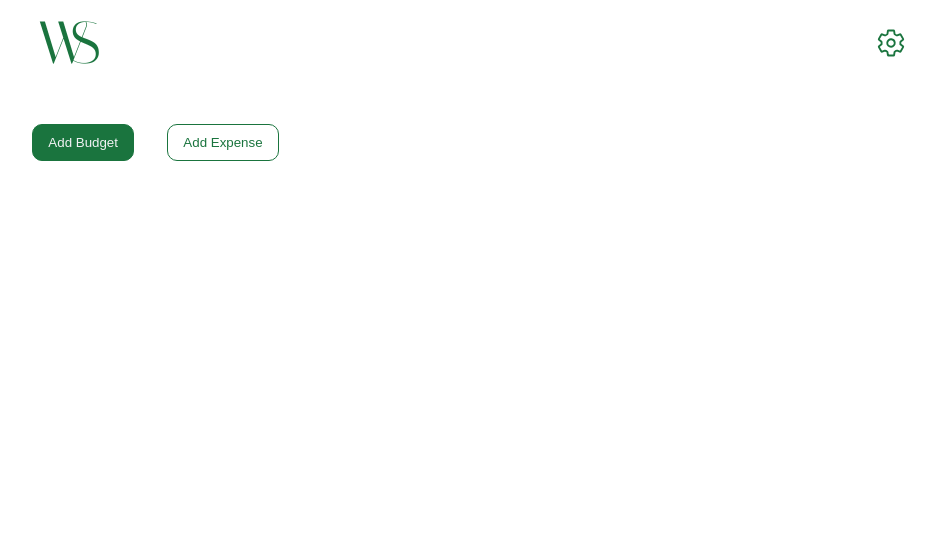
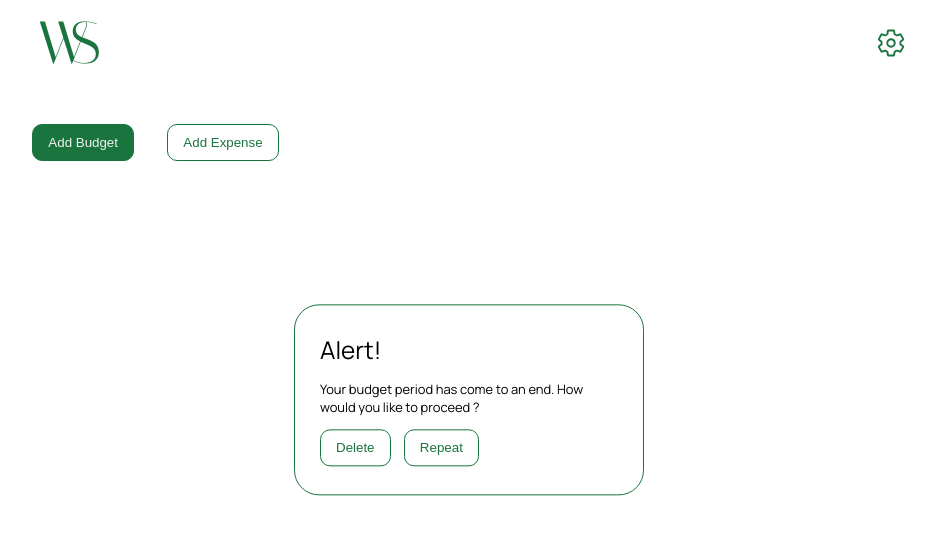
Before and after one commit to claudiugubernu/wise-spendings, a React (Create React App) app: page / in a window 1280 px wide. Shown: the top 534 px of the page, without its empty margins (171-1107 px from the left). Built offline with nearby package versions, Linux system fonts and the light colour scheme.

Commit message:
added reusable modal, added new langTerms, added budget period options

```diff
--- a/src/components/AddBudgetModal/AddBudgetModal.js
+++ b/src/components/AddBudgetModal/AddBudgetModal.js
@@ -8,12 +8,14 @@ const AddBudgetModal = ({ show, handleClose }) => {
   const formRef = useRef();
   const nameRef = useRef();
   const maxRef = useRef();
+  const budgetPeriod = useRef();
   const { addBudget, lang } = useAppContext();
   const handleSubmit = (e) => {
     e.preventDefault();
     addBudget({
       name: nameRef.current.value,
       max: parseFloat(maxRef.current.value),
+      budgetPeriod: budgetPeriod.current.value
     });
     formRef.current.reset();
     handleClose();
@@ -46,7 +48,7 @@ const AddBudgetModal = ({ show, handleClose }) => {
             <label htmlFor="budgetPeriod">
               {langTerms(lang, "Budget Period")}
             </label>
-            <select id="budgetPeriod">
+            <select id="budgetPeriod" ref={budgetPeriod} required>
               <option value="week">{langTerms(lang, "One Week")}</option>
               <option value="month">{langTerms(lang, "One Month")}</option>
               <option value="year">{langTerms(lang, "One Year")}</option>
--- /dev/null
+++ b/src/components/Modal/Modal.js
@@ -0,0 +1,41 @@
+import React, { useState } from 'react'
+import { useAppContext } from '../../context/AppContext';
+import { langTerms } from '../../static/langTerms';
+import Button from '../Button/Button';
+
+const Modal = ({modalHeader, modalBodyText, buttons}) => {
+  const {lang} = useAppContext();
+  const [showModal, setShowModal] = useState(true);
+  const handleClose = () => {
+    setShowModal((prev) => !prev)
+  }
+
+  return (
+    <>
+    <div className={showModal ? "modal show" : "modal"}>
+      <div className="modal-header flex justify-between align-items-center mv-20">
+        <label className="fs-30">{langTerms(lang, modalHeader)}!</label>
+      </div>
+      <div className="modal-body">{langTerms(lang, modalBodyText)}</div>
+      {buttons &&
+      <div className="flex gap-20 mv-20">
+        <div onClick={handleClose}>
+          <Button
+            content={langTerms(lang, "Delete")}
+            variant={"btn-outline-primary"}
+          />
+        </div>
+        <div onClick={handleClose}>
+          <Button
+            content={langTerms(lang, "Repeat")}
+            variant={"btn-outline-primary"}
+          />
+        </div>
+      </div>
+      }
+    </div>
+  </>
+  )
+}
+
+export default Modal
--- a/src/components/View/View.js
+++ b/src/components/View/View.js
@@ -6,6 +6,7 @@ import AddBudgetModal from "../AddBudgetModal/AddBudgetModal";
 import AddExpenseModal from "../AddExpenseModal/AddExpenseModal";
 import CardGrid from "../CardGrid/CardGrid";
 import ViewExpensesModal from "../ViewExpensesModal/ViewExpensesModal";
+import Modal from "../Modal/Modal";
 
 const View = () => {
   const { lang } = useAppContext();
@@ -55,6 +56,7 @@ const View = () => {
         budgetId={viewExpensesModalBudgetId}
         handleClose={() => setViewExpensesModalBudgetId()}
       />
+      <Modal modalHeader={'Alert'} modalBodyText={'Your budget period has come to an end. How would you like to proceed ?'} buttons={true}/>
     </main>
   );
 };
--- a/src/static/langTerms.js
+++ b/src/static/langTerms.js
@@ -106,6 +106,13 @@ export function langTerms($language, $term) {
       },
     },
     {
+      term: "Repeat",
+      lang: {
+        en: "Repeat",
+        ro: "Repetă",
+      },
+    },
+    {
       term: "Name",
       lang: {
         en: "Name",
@@ -189,6 +196,20 @@ export function langTerms($language, $term) {
         ro: "Sortează după dată",
       },
     },
+    {
+      term: "Alert",
+      lang: {
+        en: "Alert",
+        ro: "Alertă",
+      },
+    },
+    {
+      term: "Your budget period has come to an end. How would you like to proceed ?",
+      lang: {
+        en: "Your budget period has come to an end. How would you like to proceed ?",
+        ro: "Perioada bugetului dumneavoastră a ajuns la sfârșit. Cum doriti să procedati ?",
+      },
+    },
   ];
   // Filter the array and return the result
   function filterIt(array, value, key) {
```
